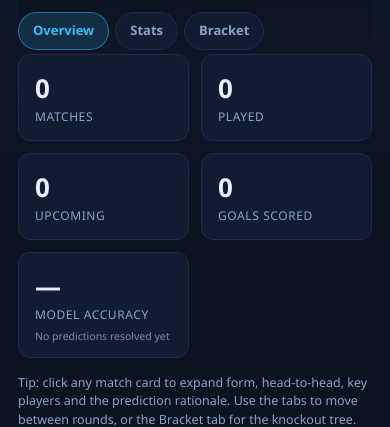
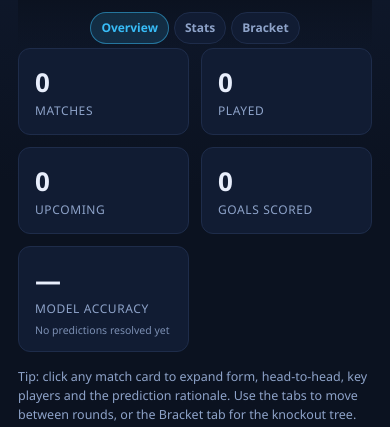
Before and after one commit to dovahkeen79/worldcup-2026-dashboard, a Flask app: page / in a window 390 px wide. Shown: the part 171-598 px from the top of the page. Run offline with Flask 3, Linux system fonts and the light colour scheme; data that the repository does not hold is empty.

Commit message:
Wrap the tab bar instead of horizontal scrolling
All tabs are now visible at once: the tab bar flex-wraps onto multiple
centred rows instead of a single scrolling strip. On mobile (<=640px) the
tab padding/font shrink so more fit per row. Reuses existing tab styles;
behaviour unchanged.

Co-Authored-By: Claude Opus 4.8 (1M context) <noreply@anthropic.com>

```diff
--- a/templates/dashboard.html
+++ b/templates/dashboard.html
@@ -34,7 +34,7 @@
   .btn:disabled{opacity:.6;cursor:progress;}
   .btn.primary{background:rgba(34,197,94,.16);border-color:rgba(34,197,94,.5);color:var(--accent);}
 
-  .tabs{display:flex;gap:6px;overflow-x:auto;padding:12px 0 4px;position:sticky;top:57px;
+  .tabs{display:flex;flex-wrap:wrap;justify-content:center;gap:6px;padding:12px 0 4px;position:sticky;top:57px;
     z-index:15;background:linear-gradient(180deg,var(--bg),transparent);}
   .tab{white-space:nowrap;padding:8px 14px;border-radius:999px;border:1px solid var(--line);
     background:var(--panel);color:var(--muted);font-size:13px;font-weight:700;cursor:pointer;}
@@ -152,7 +152,8 @@
   .spinner{width:42px;height:42px;border:4px solid var(--line);border-top-color:var(--accent);
     border-radius:50%;animation:spin 1s linear infinite;}
   @keyframes spin{to{transform:rotate(360deg);}}
-  @media(max-width:640px){.grid2{grid-template-columns:1fr;}.head-meta{margin-left:0;text-align:left;width:100%;}}
+  @media(max-width:640px){.grid2{grid-template-columns:1fr;}.head-meta{margin-left:0;text-align:left;width:100%;}
+    .tab{padding:6px 10px;font-size:12px;}.tabs{gap:5px;}}
 </style>
 </head>
 <body>
```
